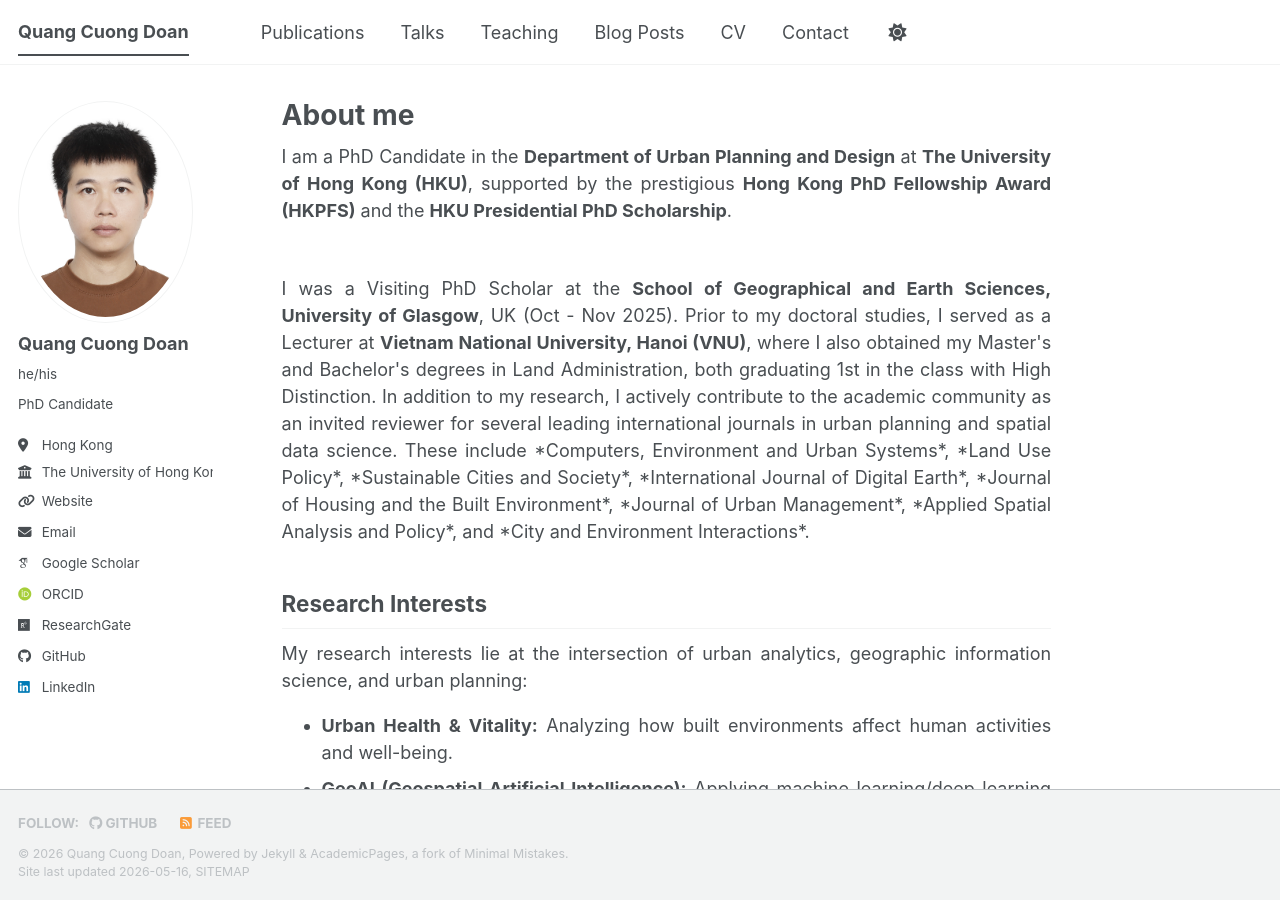
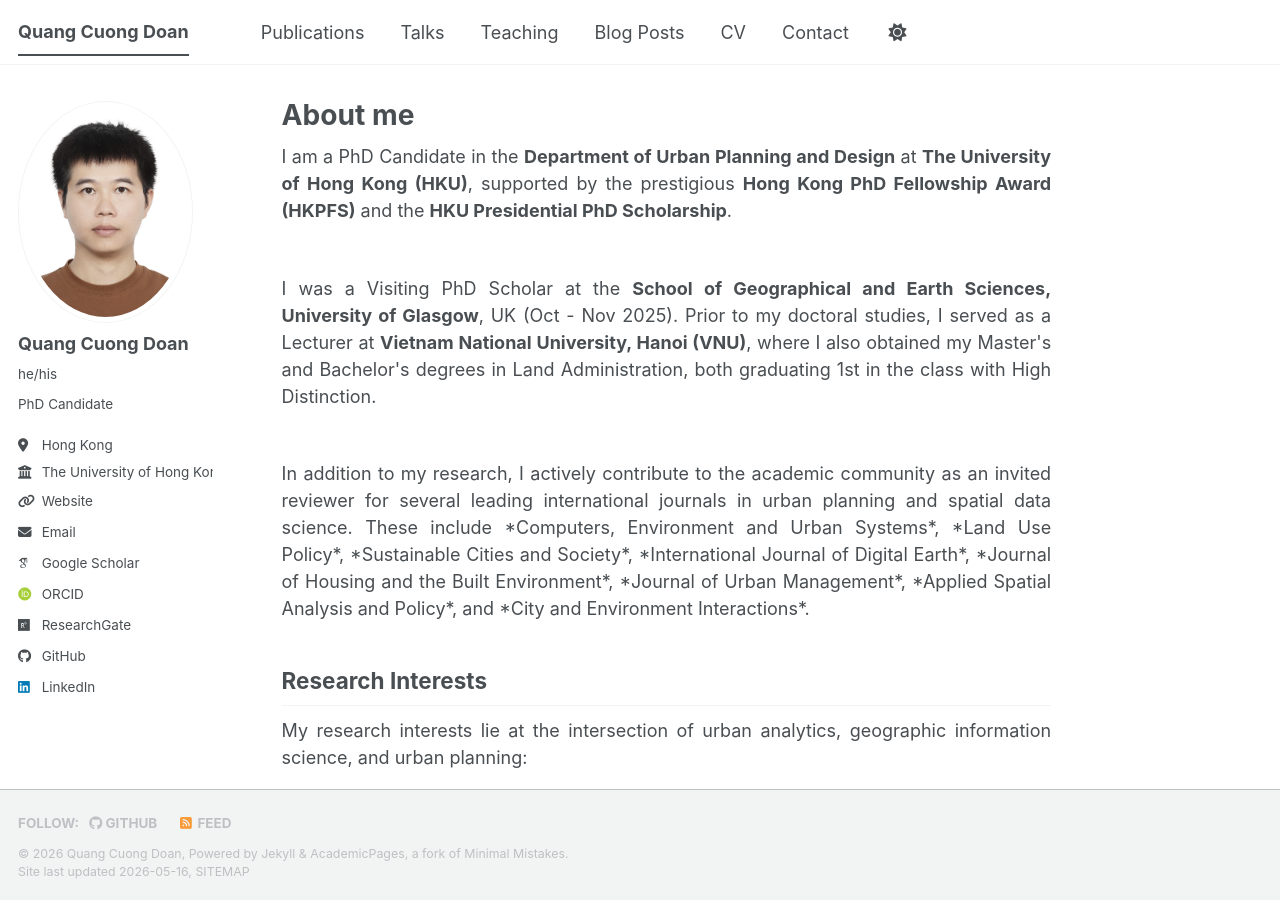
Before and after one commit to cuonghku95/cuonghku95.github.io, a Jekyll site: the page built from _pages/about.md, in a window 1280 px wide and 900 px high. Built offline with Jekyll 4.4.1, drawn with Linux system fonts in a browser that asks for light colours; some web fonts are replaced; a script bundle is joined from its source files by our own code; library files that are not in the unit come from our copies.

```diff
--- a/_pages/about.md
+++ b/_pages/about.md
@@ -13,7 +13,9 @@
 
 <div style="text-align: justify;">
 I was a Visiting PhD Scholar at the <b>School of Geographical and Earth Sciences, University of Glasgow</b>, UK (Oct - Nov 2025). Prior to my doctoral studies, I served as a Lecturer at <b>Vietnam National University, Hanoi (VNU)</b>, where I also obtained my Master's and Bachelor's degrees in Land Administration, both graduating 1st in the class with High Distinction.
-
+</div>
+<br>
+<div style="text-align: justify;">
 In addition to my research, I actively contribute to the academic community as an invited reviewer for several leading international journals in urban planning and spatial data science. These include *Computers, Environment and Urban Systems*, *Land Use Policy*, *Sustainable Cities and Society*, *International Journal of Digital Earth*, *Journal of Housing and the Built Environment*, *Journal of Urban Management*, *Applied Spatial Analysis and Policy*, and *City and Environment Interactions*.
 </div>
 
```
